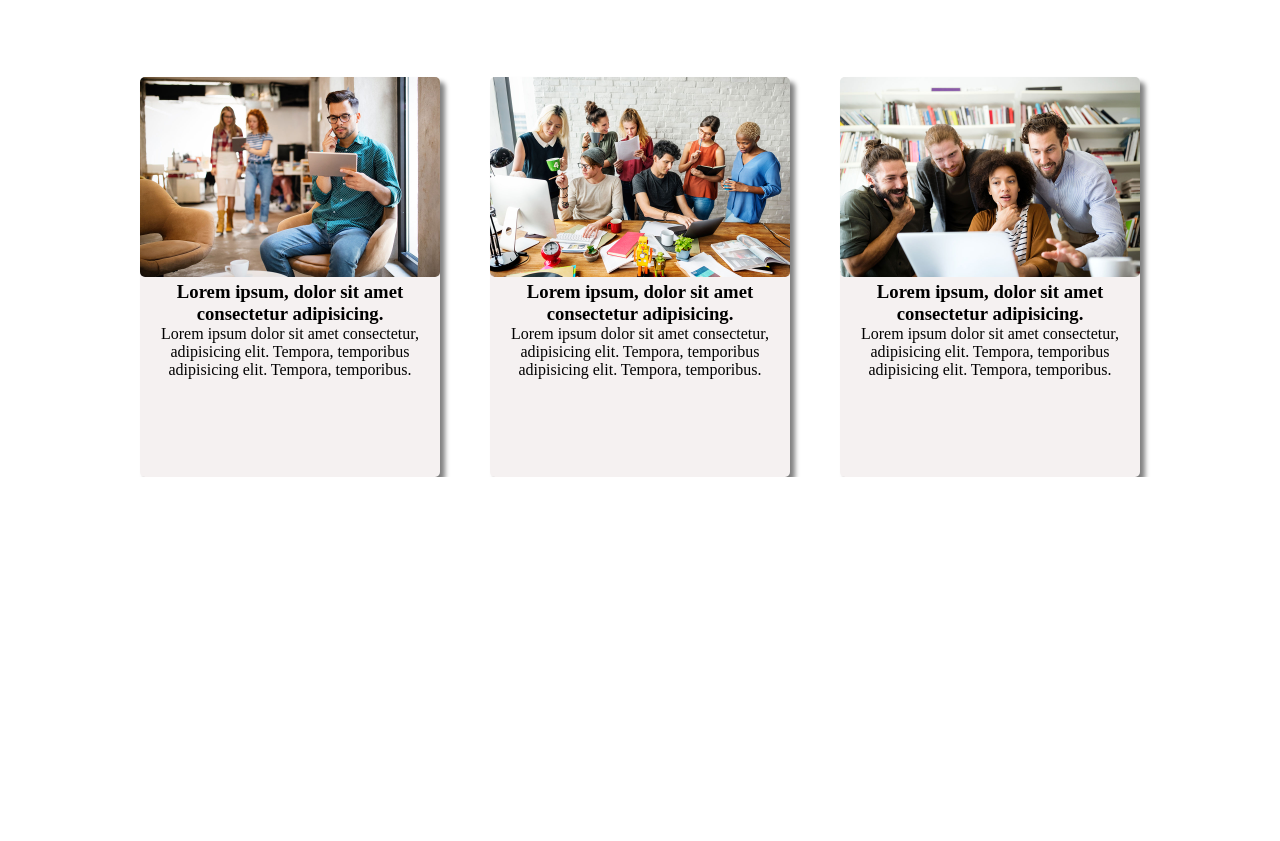
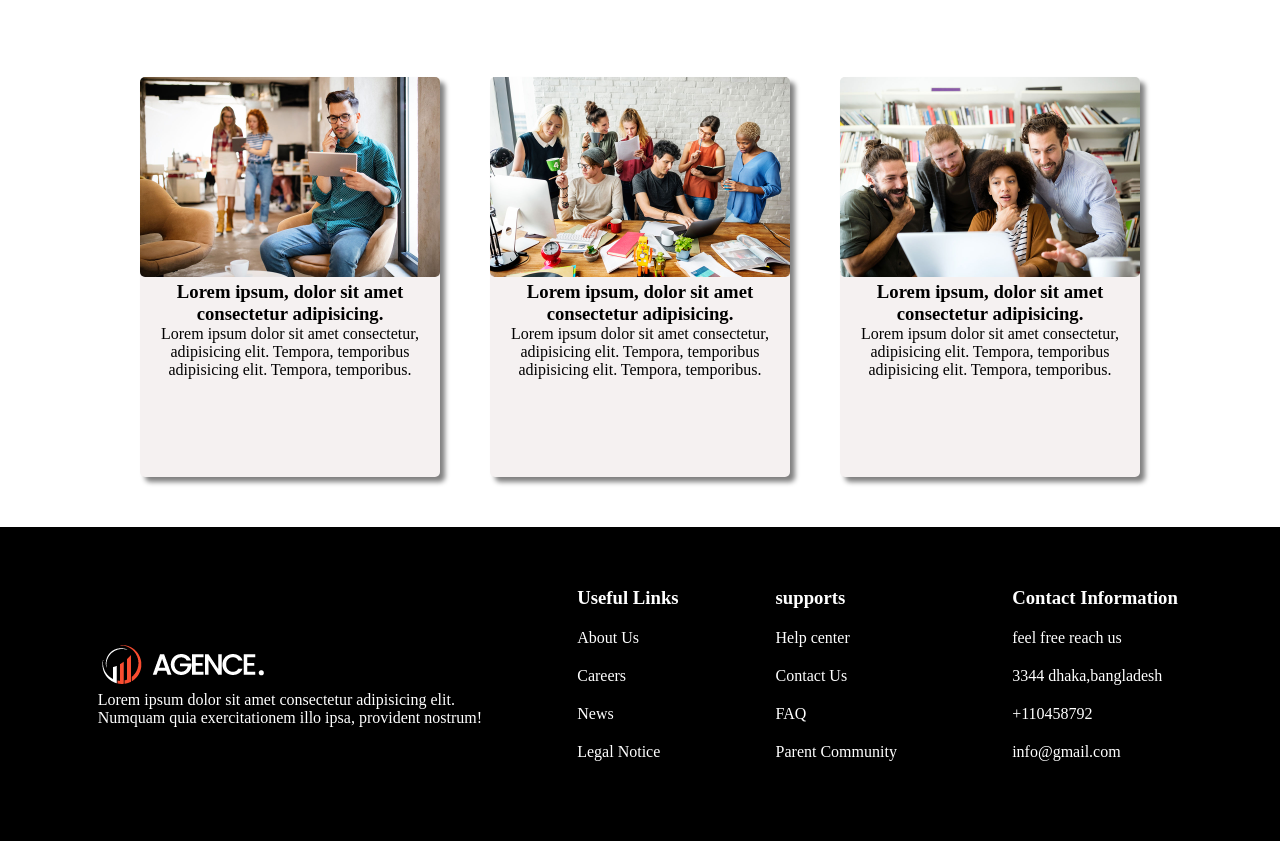
Before and after one commit to IrfanRahat/Digital-Agency-Web, a plain HTML site: page index.html in a window 1280 px wide. Shown: the part 1890-2731 px from the top of the page. Before the commit the page ends 2367 px from the top, so only its background shows below. Drawn offline with Linux system fonts and the light colour scheme.

Commit message:
added footer section

```diff
--- a/index.html
+++ b/index.html
@@ -133,7 +133,33 @@
           </div>
     </main>
     <footer>
-
+<div class="footer-container">
+    <div class="footer-logo">
+        <img src="./asset/logo/logo.png" alt="">
+        <p>Lorem ipsum dolor sit amet consectetur adipisicing elit. <br> Numquam quia exercitationem illo ipsa, provident nostrum!</p>
+    </div>
+    <div class="footer-links">
+        <h3 class="footer-head">Useful Links</h3>
+        <li>About Us</li>
+        <li>Careers</li>
+        <li>News</li>
+        <li>Legal Notice</li>
+    </div>
+    <div class="footer-support">
+        <h3 class="footer-head">supports</h3>
+        <li>Help center</li>
+        <li>Contact Us</li>
+        <li>FAQ</li>
+        <li>Parent Community</li>
+    </div>
+    <div class="footer-contact">
+        <h3 class="footer-head">Contact Information</h3>
+        <li>feel free reach us</li>
+        <li>3344 dhaka,bangladesh</li>
+        <li>+110458792</li>
+        <li>info@gmail.com</li>
+    </div>
+</div>
     </footer>
 
 </body>
--- a/style.css
+++ b/style.css
@@ -215,3 +215,23 @@ color: aliceblue;
     box-shadow: 5px 5px 5px gray;
 
 }
+.footer-container{
+    display: flex;
+    justify-content: space-around;
+    background-color: black;
+    color: white;
+    margin-top: 50px;
+    padding: 60px;
+    align-items: center;
+    text-align: left;
+    list-style: none;
+
+}
+.footer-links li, .footer-support li, .footer-contact li{
+    margin: 20px;
+
+
+}
+.footer-head{
+    margin-left: 20px;
+}
```
